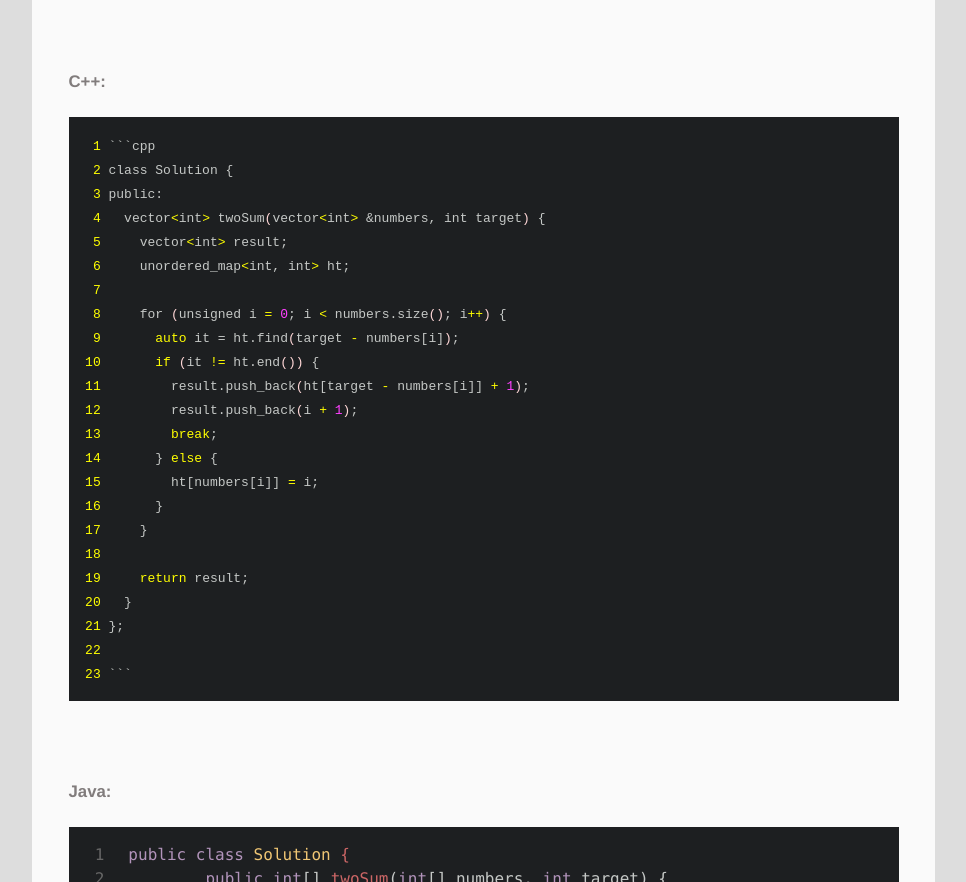
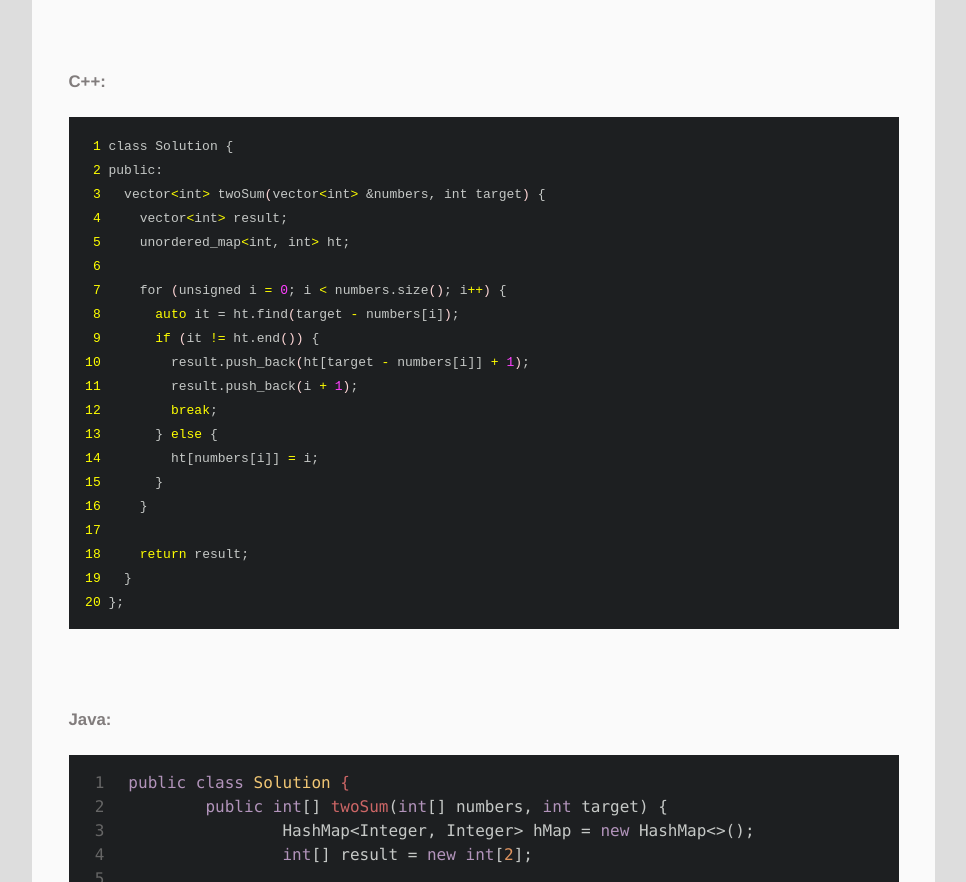
Before and after one commit to zhonglicode/zhonglicode.github.io, a plain HTML site: page 2014/05/16/2-sums/index.html in a window 1280 px wide. Shown: the part 660-1542 px from the top of the page, without its empty margins (6-972 px from the left). Drawn offline with Linux system fonts and the light colour scheme.

Commit message:
Site updated: 2014-05-17 04:52:47

````diff
--- a/2014/05/16/2-sums/index.html
+++ b/2014/05/16/2-sums/index.html
@@ -74,7 +74,7 @@ The function twoSum should return indices of the two n">
     </p>
   <p class="article-time">
     <time datetime="2014-05-17T02:47:13.000Z" itemprop="datePublished">May 16 2014</time>
-    Updated:<time datetime="2014-05-17T08:51:54.000Z" itemprop="dateModified">May 17 2014</time>
+    Updated:<time datetime="2014-05-17T08:52:43.000Z" itemprop="dateModified">May 17 2014</time>
 
   </p>
 </header>
@@ -93,29 +93,26 @@ The function twoSum should return indices of the two n">
 <p>Input: numbers={2, 7, 11, 15}, target=9<br>Output: index1=1, index2=2</p>
 </blockquote>
 <p><br><br><em>C++:</em></p>
-<figure class="highlight"><pre><font face="monospace"><font color="#ffff00">&#xA0;1&#xA0;</font>```cpp
-<font color="#ffff00">&#xA0;2&#xA0;</font>class&#xA0;Solution&#xA0;{
-<font color="#ffff00">&#xA0;3&#xA0;</font>public:
-<font color="#ffff00">&#xA0;4&#xA0;</font>&#xA0;&#xA0;vector<font color="#ffff00">&lt;</font>int<font color="#ffff00">&gt;</font>&#xA0;twoSum<font color="#ffd7d7">(</font>vector<font color="#ffff00">&lt;</font>int<font color="#ffff00">&gt;</font>&#xA0;&amp;numbers, int target<font color="#ffd7d7">)</font>&#xA0;{
-<font color="#ffff00">&#xA0;5&#xA0;</font>&#xA0;&#xA0;&#xA0;&#xA0;vector<font color="#ffff00">&lt;</font>int<font color="#ffff00">&gt;</font>&#xA0;result;
-<font color="#ffff00">&#xA0;6&#xA0;</font>&#xA0;&#xA0;&#xA0;&#xA0;unordered_map<font color="#ffff00">&lt;</font>int,&#xA0;int<font color="#ffff00">&gt;</font>&#xA0;ht;
-<font color="#ffff00">&#xA0;7&#xA0;</font>
-<font color="#ffff00">&#xA0;8&#xA0;</font>&#xA0;&#xA0;&#xA0;&#xA0;for&#xA0;<font color="#ffd7d7">(</font>unsigned i&#xA0;<font color="#ffff00">=</font>&#xA0;<font color="#ff40ff">0</font>; i&#xA0;<font color="#ffff00">&lt;</font>&#xA0;numbers.size<font color="#ffd7d7">()</font>; i<font color="#ffff00">++</font><font color="#ffd7d7">)</font>&#xA0;{
-<font color="#ffff00">&#xA0;9&#xA0;</font>&#xA0;&#xA0;&#xA0;&#xA0;&#xA0;&#xA0;<font color="#ffff00">auto</font>&#xA0;it&#xA0;=&#xA0;ht.find<font color="#ffd7d7">(</font>target&#xA0;<font color="#ffff00">-</font>&#xA0;numbers[i]<font color="#ffd7d7">)</font>;
-<font color="#ffff00">10&#xA0;</font>&#xA0;&#xA0;&#xA0;&#xA0;&#xA0;&#xA0;<font color="#ffff00">if</font>&#xA0;<font color="#ffd7d7">(</font>it&#xA0;<font color="#ffff00">!=</font>&#xA0;ht.end<font color="#ffd7d7">())</font>&#xA0;{
-<font color="#ffff00">11&#xA0;</font>&#xA0;&#xA0;&#xA0;&#xA0;&#xA0;&#xA0;&#xA0;&#xA0;result.push_back<font color="#ffd7d7">(</font>ht[target&#xA0;<font color="#ffff00">-</font>&#xA0;numbers[i]]&#xA0;<font color="#ffff00">+</font>&#xA0;<font color="#ff40ff">1</font><font color="#ffd7d7">)</font>;
-<font color="#ffff00">12&#xA0;</font>&#xA0;&#xA0;&#xA0;&#xA0;&#xA0;&#xA0;&#xA0;&#xA0;result.push_back<font color="#ffd7d7">(</font>i&#xA0;<font color="#ffff00">+</font>&#xA0;<font color="#ff40ff">1</font><font color="#ffd7d7">)</font>;
-<font color="#ffff00">13&#xA0;</font>&#xA0;&#xA0;&#xA0;&#xA0;&#xA0;&#xA0;&#xA0;&#xA0;<font color="#ffff00">break</font>;
-<font color="#ffff00">14&#xA0;</font>&#xA0;&#xA0;&#xA0;&#xA0;&#xA0;&#xA0;}&#xA0;<font color="#ffff00">else</font>&#xA0;{
-<font color="#ffff00">15&#xA0;</font>&#xA0;&#xA0;&#xA0;&#xA0;&#xA0;&#xA0;&#xA0;&#xA0;ht[numbers[i]]&#xA0;<font color="#ffff00">=</font>&#xA0;i;
-<font color="#ffff00">16&#xA0;</font>&#xA0;&#xA0;&#xA0;&#xA0;&#xA0;&#xA0;}
-<font color="#ffff00">17&#xA0;</font>&#xA0;&#xA0;&#xA0;&#xA0;}
-<font color="#ffff00">18&#xA0;</font>&#xA0;&#xA0;&#xA0;&#xA0;
-<font color="#ffff00">19&#xA0;</font>&#xA0;&#xA0;&#xA0;&#xA0;<font color="#ffff00">return</font>&#xA0;result;
-<font color="#ffff00">20&#xA0;</font>&#xA0;&#xA0;}
-<font color="#ffff00">21&#xA0;</font>};
-<font color="#ffff00">22&#xA0;</font>
-<font color="#ffff00">23&#xA0;</font>```
+<figure class="highlight"><pre><font face="monospace"><font color="#ffff00">&#xA0;1&#xA0;</font>class&#xA0;Solution&#xA0;{
+<font color="#ffff00">&#xA0;2&#xA0;</font>public:
+<font color="#ffff00">&#xA0;3&#xA0;</font>&#xA0;&#xA0;vector<font color="#ffff00">&lt;</font>int<font color="#ffff00">&gt;</font>&#xA0;twoSum<font color="#ffd7d7">(</font>vector<font color="#ffff00">&lt;</font>int<font color="#ffff00">&gt;</font>&#xA0;&amp;numbers, int target<font color="#ffd7d7">)</font>&#xA0;{
+<font color="#ffff00">&#xA0;4&#xA0;</font>&#xA0;&#xA0;&#xA0;&#xA0;vector<font color="#ffff00">&lt;</font>int<font color="#ffff00">&gt;</font>&#xA0;result;
+<font color="#ffff00">&#xA0;5&#xA0;</font>&#xA0;&#xA0;&#xA0;&#xA0;unordered_map<font color="#ffff00">&lt;</font>int,&#xA0;int<font color="#ffff00">&gt;</font>&#xA0;ht;
+<font color="#ffff00">&#xA0;6&#xA0;</font>
+<font color="#ffff00">&#xA0;7&#xA0;</font>&#xA0;&#xA0;&#xA0;&#xA0;for&#xA0;<font color="#ffd7d7">(</font>unsigned i&#xA0;<font color="#ffff00">=</font>&#xA0;<font color="#ff40ff">0</font>; i&#xA0;<font color="#ffff00">&lt;</font>&#xA0;numbers.size<font color="#ffd7d7">()</font>; i<font color="#ffff00">++</font><font color="#ffd7d7">)</font>&#xA0;{
+<font color="#ffff00">&#xA0;8&#xA0;</font>&#xA0;&#xA0;&#xA0;&#xA0;&#xA0;&#xA0;<font color="#ffff00">auto</font>&#xA0;it&#xA0;=&#xA0;ht.find<font color="#ffd7d7">(</font>target&#xA0;<font color="#ffff00">-</font>&#xA0;numbers[i]<font color="#ffd7d7">)</font>;
+<font color="#ffff00">&#xA0;9&#xA0;</font>&#xA0;&#xA0;&#xA0;&#xA0;&#xA0;&#xA0;<font color="#ffff00">if</font>&#xA0;<font color="#ffd7d7">(</font>it&#xA0;<font color="#ffff00">!=</font>&#xA0;ht.end<font color="#ffd7d7">())</font>&#xA0;{
+<font color="#ffff00">10&#xA0;</font>&#xA0;&#xA0;&#xA0;&#xA0;&#xA0;&#xA0;&#xA0;&#xA0;result.push_back<font color="#ffd7d7">(</font>ht[target&#xA0;<font color="#ffff00">-</font>&#xA0;numbers[i]]&#xA0;<font color="#ffff00">+</font>&#xA0;<font color="#ff40ff">1</font><font color="#ffd7d7">)</font>;
+<font color="#ffff00">11&#xA0;</font>&#xA0;&#xA0;&#xA0;&#xA0;&#xA0;&#xA0;&#xA0;&#xA0;result.push_back<font color="#ffd7d7">(</font>i&#xA0;<font color="#ffff00">+</font>&#xA0;<font color="#ff40ff">1</font><font color="#ffd7d7">)</font>;
+<font color="#ffff00">12&#xA0;</font>&#xA0;&#xA0;&#xA0;&#xA0;&#xA0;&#xA0;&#xA0;&#xA0;<font color="#ffff00">break</font>;
+<font color="#ffff00">13&#xA0;</font>&#xA0;&#xA0;&#xA0;&#xA0;&#xA0;&#xA0;}&#xA0;<font color="#ffff00">else</font>&#xA0;{
+<font color="#ffff00">14&#xA0;</font>&#xA0;&#xA0;&#xA0;&#xA0;&#xA0;&#xA0;&#xA0;&#xA0;ht[numbers[i]]&#xA0;<font color="#ffff00">=</font>&#xA0;i;
+<font color="#ffff00">15&#xA0;</font>&#xA0;&#xA0;&#xA0;&#xA0;&#xA0;&#xA0;}
+<font color="#ffff00">16&#xA0;</font>&#xA0;&#xA0;&#xA0;&#xA0;}
+<font color="#ffff00">17&#xA0;</font>&#xA0;&#xA0;&#xA0;&#xA0;
+<font color="#ffff00">18&#xA0;</font>&#xA0;&#xA0;&#xA0;&#xA0;<font color="#ffff00">return</font>&#xA0;result;
+<font color="#ffff00">19&#xA0;</font>&#xA0;&#xA0;}
+<font color="#ffff00">20&#xA0;</font>};
 </font></pre></figure>
 
 
````
